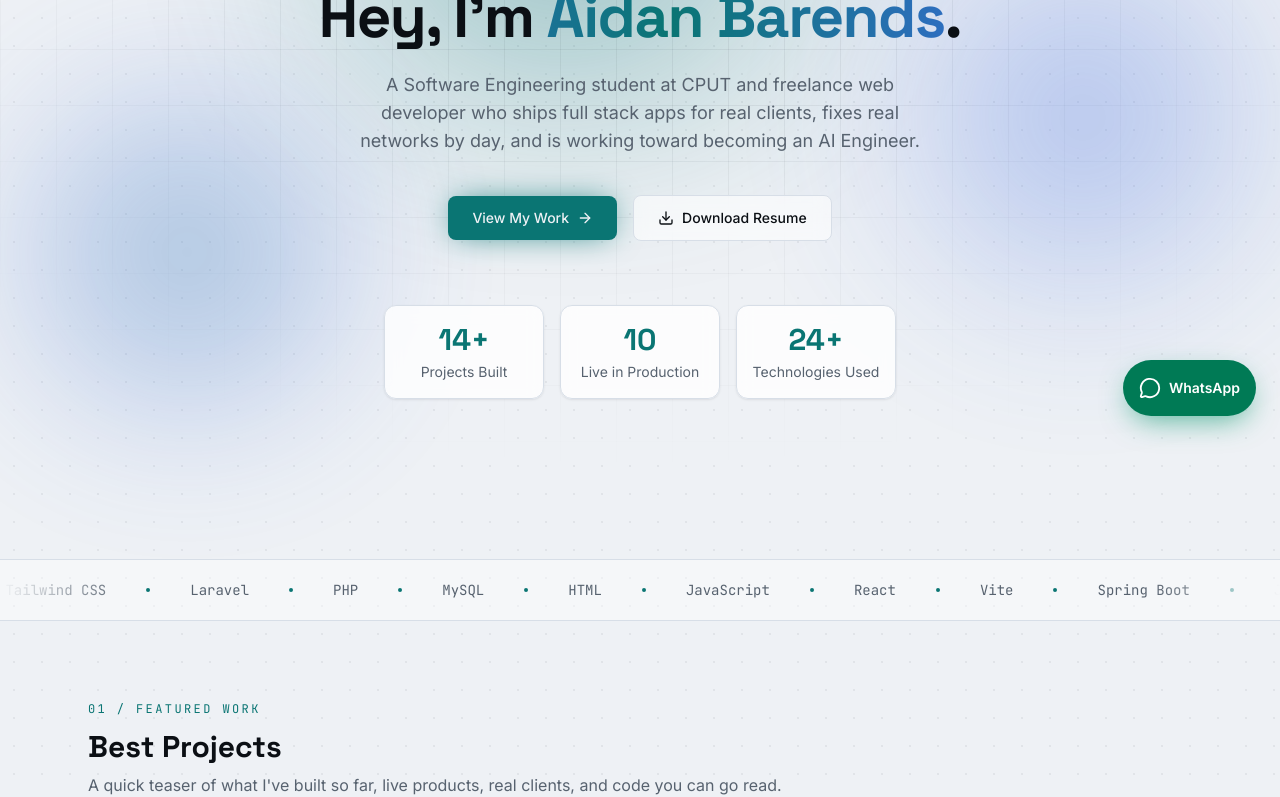
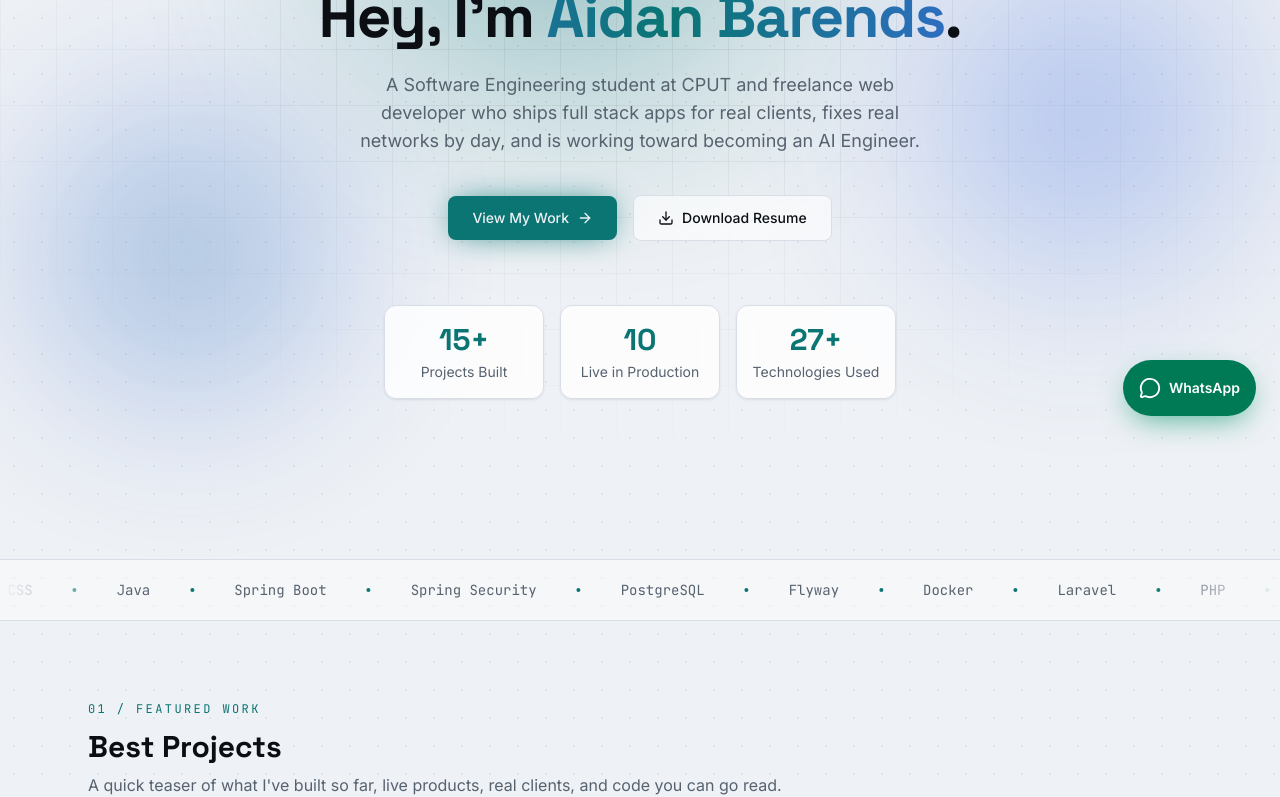
Before and after one commit to aidan-g-barends/Aidan-Barends-Portfolio, a Next.js app: page / in a window 1280 px wide. Shown: the part 360-1157 px from the top of the page. Built offline with nearby package versions, Linux system fonts and the light colour scheme.

Commit message:
added finance project in progress

```diff
--- a/src/data/projects.ts
+++ b/src/data/projects.ts
@@ -75,6 +75,44 @@ const projectList: Project[] = [
     ],
     challenges:
       "A public AI endpoint can be spammed and the free tier has daily limits, so the main work was keeping it bounded: capped message length and history, a small output limit, low thinking level for short factual answers, per-visitor rate limiting, and a friendly fallback to WhatsApp when the limit is hit.",
+  },
+  {
+    slug: "ledgersense",
+    name: "LedgerSense",
+    description:
+      "A finance intelligence dashboard for small businesses, currently in development. The plan is to import bank statements, categorise spending automatically, and flag unusual activity such as duplicate charges, unexpected spikes, and creeping prices, with a plain-language explanation for each flag. It's built with a Spring Boot and PostgreSQL backend and a Next.js frontend.",
+    tech: [
+      "Java",
+      "Spring Boot",
+      "Spring Security",
+      "PostgreSQL",
+      "Flyway",
+      "Next.js",
+      "TypeScript",
+      "Docker",
+    ],
+    github: "https://github.com/aidan-g-barends/ledgersense",
+    image: "/projects/cover-ledgersense.webp",
+    imageIsIllustration: true,
+    status: "in-progress",
+    featured: false,
+    role:
+      "Sole developer, responsible for the architecture, backend, database design, frontend, and deployment. I'm recording the key design decisions as Architecture Decision Records in the repo as I go.",
+    problem:
+      "Small business owners often only look at their bank statements at month end, if at all, so duplicate charges, forgotten subscriptions, and suppliers quietly raising prices go unnoticed. LedgerSense aims to turn a raw statement into a categorised view of spending that points out what deserves a closer look and why.",
+    features: [
+      "Bank statement import (planned)",
+      "Automatic transaction categorisation (planned)",
+      "Monthly spending trends and comparisons (planned)",
+      "Anomaly detection for duplicate charges, unusual spend, and price creep (planned)",
+      "Plain-language explanations for every flagged transaction (planned)",
+      "Modular monolith organised by business domain (ADR 0001)",
+      "Non-guessable UUID primary keys generated by PostgreSQL (ADR 0002)",
+      "Versioned database migrations with Flyway",
+      "PostgreSQL in Docker Compose, configured through environment variables",
+    ],
+    challenges:
+      "The first decisions were about structure. With one developer and modest data volumes, separate microservices would add deployment work without any benefit, so LedgerSense is one Spring Boot app split into packages by business domain (ingestion, categorisation, detection, and so on) rather than by technical layer. Each domain owns its own controllers, services, and repositories, which keeps feature changes local and leaves room to pull a module out later if that's ever needed. Because record IDs appear in API URLs, primary keys are random UUIDs instead of sequential integers, so IDs can't be guessed or used to estimate business volume. That is defence in depth: scoping every query to the user's organisation is still the main protection.",
   },
   {
     slug: "task-flow-pro",
```
Also changed, not shown: public/projects/cover-ledgersense.webp (added).
